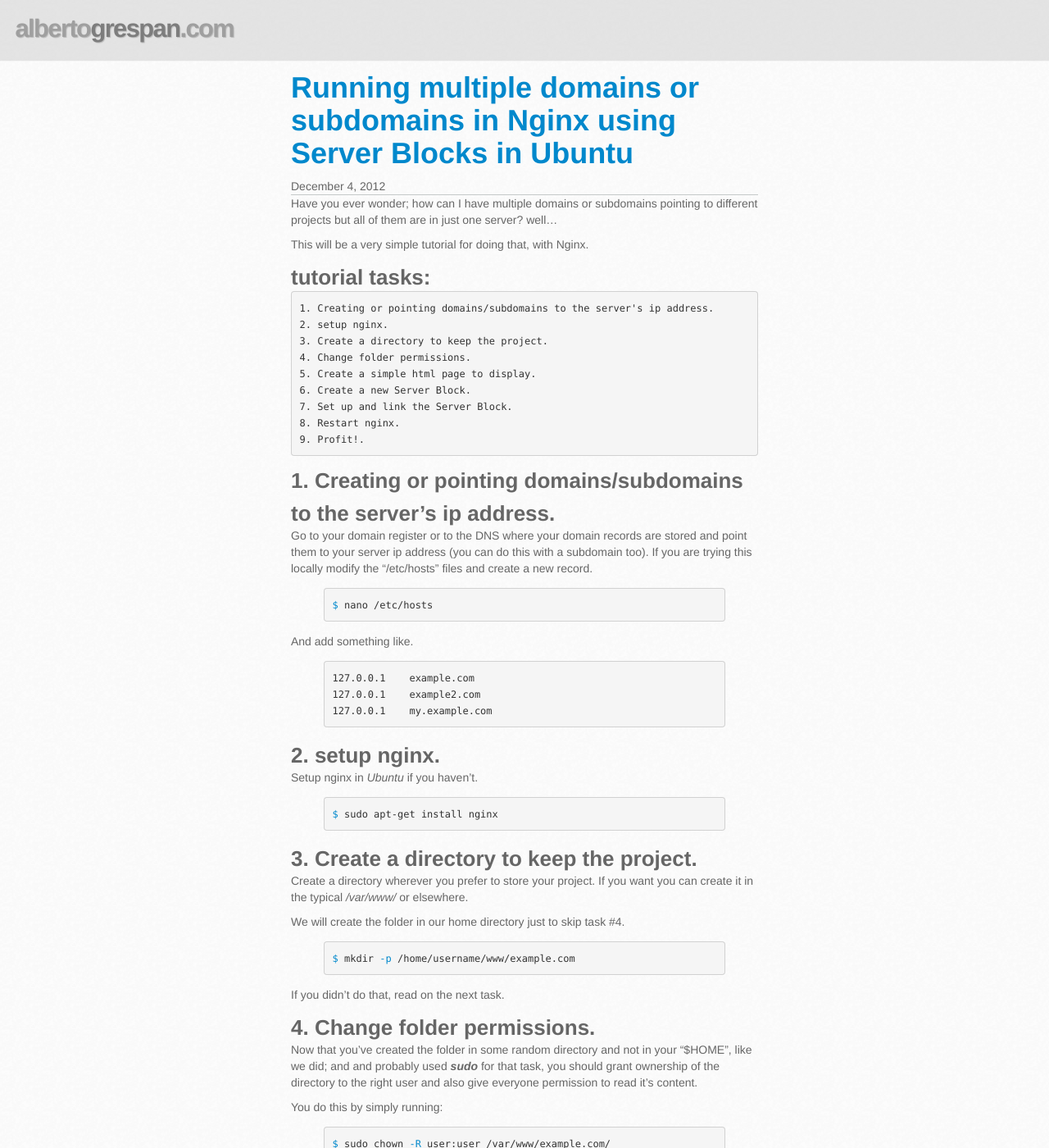
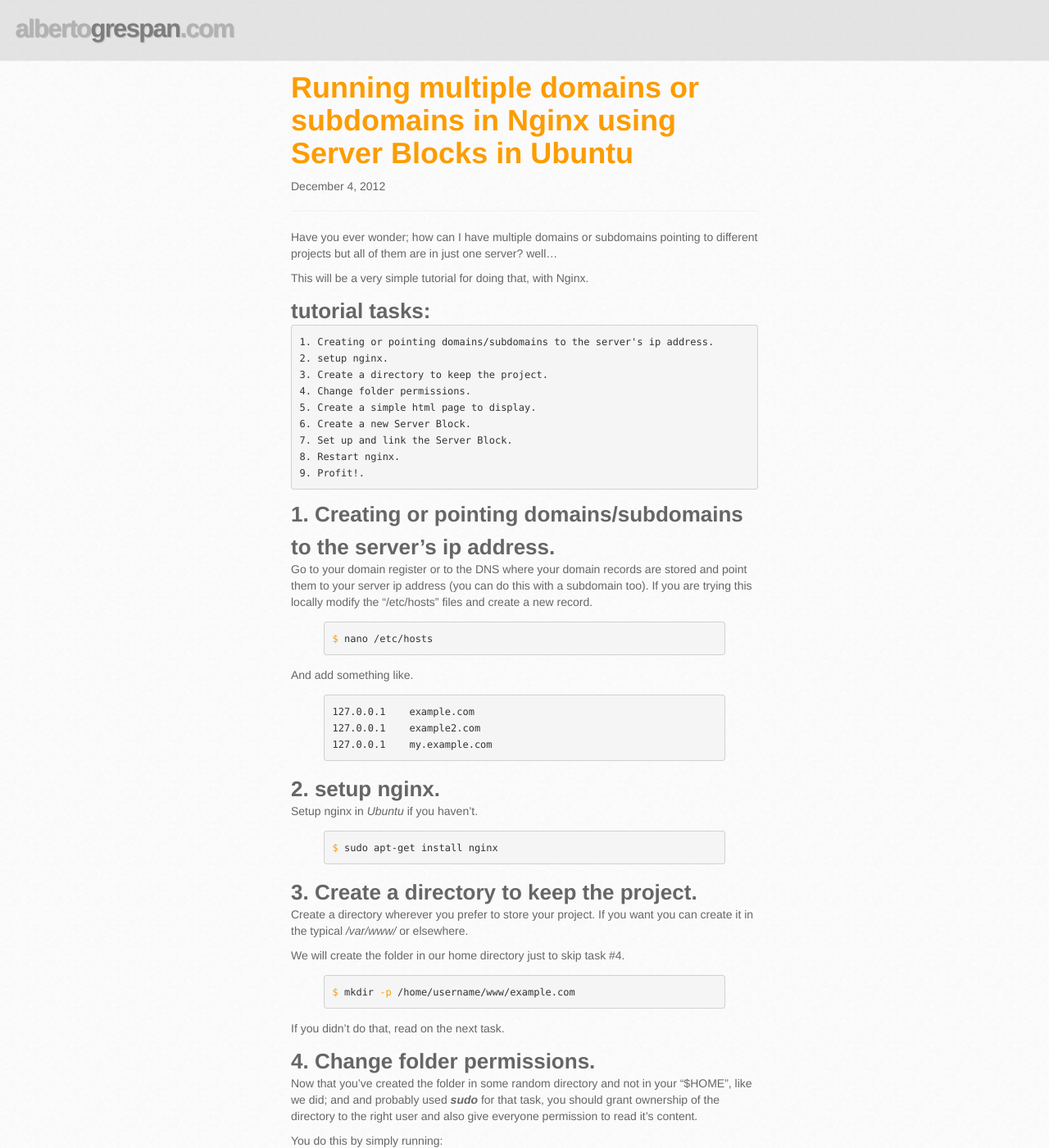
Before and after one commit to albertogg/albertogg.github.com, a Jekyll site: the page built from _posts/2012-12-04-running-multiple-domains-or-subdomains-in-nginx-with-server-blocks.md, in a window 1280 px wide and 1400 px high. Shown: the whole window at 82% size. Built offline with Jekyll 4.4.1, drawn with Linux system fonts in a browser that asks for light colours; nearby versions of some CDN libraries; Markdown is read by kramdown in place of the engine named in the settings; comment, search, counter and statistics services are not loaded.

Commit message:
link colors and spaces

```diff
--- a/_includes/header.html
+++ b/_includes/header.html
@@ -4,6 +4,4 @@
 <div class="date">
   {{ page.date | date: "%B %e, %Y" }}
 </div>
-<div class="page-break">
-  <a name="poster"></a>
-</div>
+<hr>
--- a/_layouts/post.html
+++ b/_layouts/post.html
@@ -5,9 +5,6 @@
 <div class="post">
   {% include header.html %}
   {{ content }}
-</div>
-<div class="spacer-block">
-  <a name="space"></a>
 </div>
 <div id="disqus_thread"></div>
         <script type="text/javascript">
@@ -25,6 +22,3 @@
         </script>
 <noscript>Please enable JavaScript to view the <a href="http://disqus.com/?ref_noscript">comments powered by Disqus.</a></noscript>
 <a href="http://disqus.com" class="dsq-brlink">comments powered by <span class="logo-disqus">Disqus</span></a>
-<div class="spacer-block">
-  <a name="space"></a>
-</div>
--- a/css/style.css
+++ b/css/style.css
@@ -14,6 +14,23 @@
 
 h4 {
   color: #666;
+}
+
+a {
+ color: #FC9C00;
+}
+
+a:hover {
+  color: #FC9C00;
+  text-decoration: none;
+}
+
+a:visited {
+  color: #FC9C00;
+}
+
+.bottoms {
+  margin-bottom: -32px
 }
 
 header.page-header {
@@ -39,7 +56,7 @@
 
 header.page-header a {
   text-decoration: none;
-  color: #444;
+  color: #6B6B6B;
 }
 header.page-header span {
   color: #000;
@@ -96,16 +113,16 @@
 }
 .fontz a {
   font-weight: bold;
-  color: #0088CC;
+  color: #FC9C00;
 }
 
 .fontz a:hover {
   text-decoration: none;
-  color: #0088CC;
+  color: #FC9C00;
 }
 
 .fontz a:visited {
-  color: #0088CC;
+  color: #FC9C00;
 }
 
 .first-row .fontz {
@@ -125,20 +142,20 @@
 }
 
 .blue {
-  color: #0088CC;
+  color: #FC9C00;
 }
 
 .blue a {
-  color: #0088CC;
+  color: #FC9C00;
 }
 
 .blue a:hover {
   text-decoration: none;
-  color: #0088CC;
+  color: #FC9C00;
 }
 
 .blue a:visited {
-  color: #0088CC;
+  color: #FC9C00;
 }
 
 .post h2, h3 {
@@ -150,7 +167,7 @@
 }
 
 .highlight .nv {
-  color: #0088CC;
+  color: #FC9C00;
 }
 
 .highlight .html {
@@ -158,7 +175,7 @@
 }
 
 .highlight .nt, .cp {
-  color: #0088CC;
+  color: #FC9C00;
 }
 
 .contact-form legend {
```
Also changed, not shown: index.html (+6 -21 lines), _layouts/default.html (indentation only).
